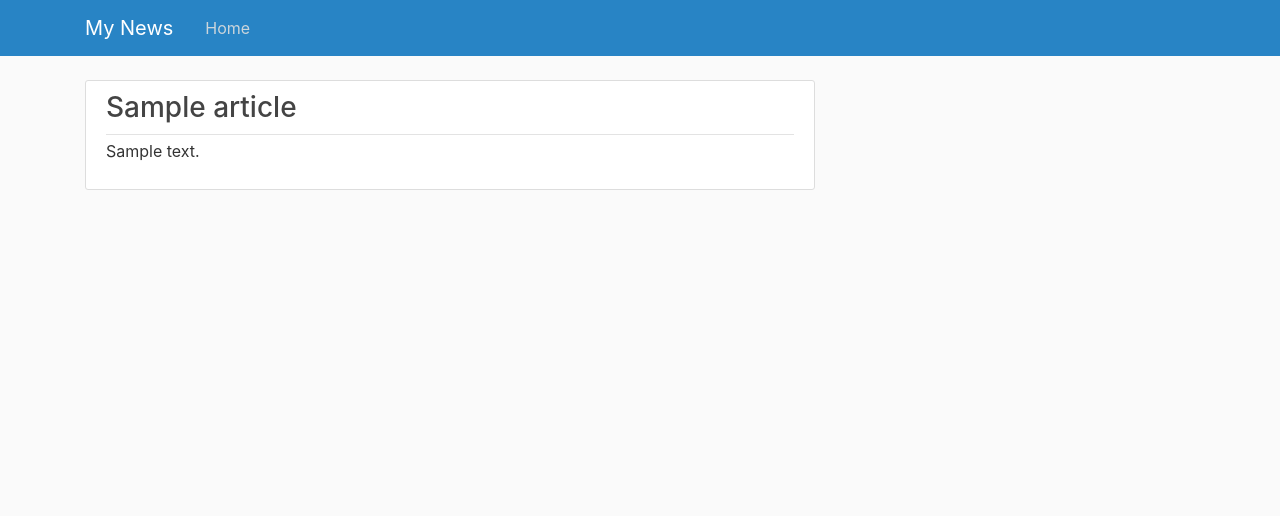
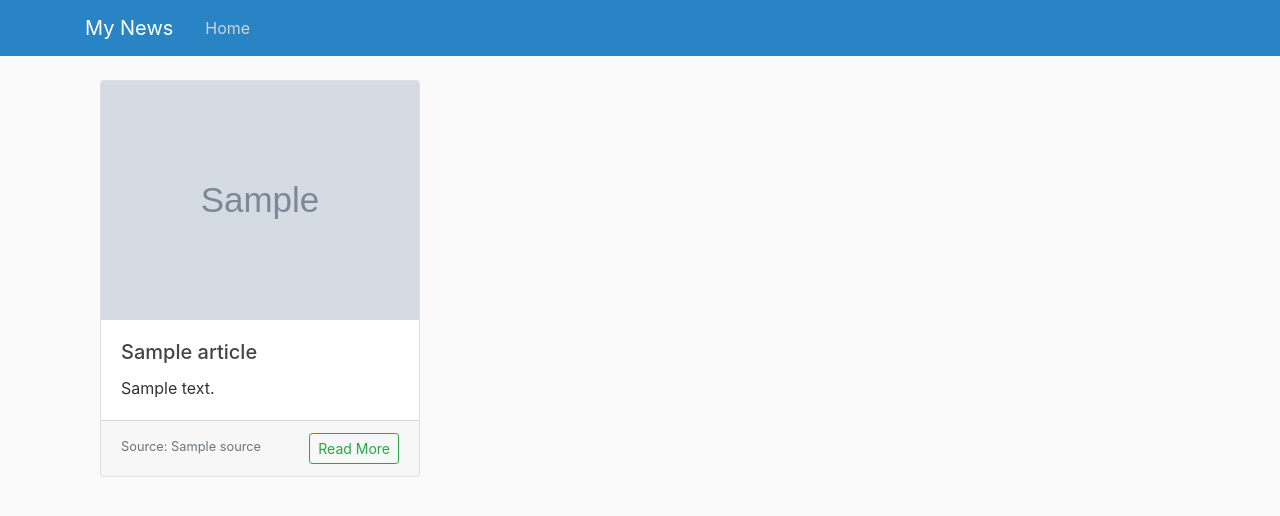
Before and after one commit to MohiuddinSumon/mynews, a Django app: template templates/news/home.html in a window 1280 px wide. Shown: the top 516 px of the page. Run offline with Django 3.2, Linux system fonts and the light colour scheme; the template is opened without the code that fills it: most values are stand-ins (such as "Sample title", 1, 10 or a date in 2020); grey boxes marked "Sample" are stand-in pictures; some libraries are stand-ins or nearby versions.

Commit message:
bootstraping, read more
added card based bootstraping for articles,clicking read more will open the news in new tab

```diff
--- a/news/static/news/main.css
+++ b/news/static/news/main.css
@@ -36,49 +36,24 @@ ul {
   margin-bottom: 20px;
 }
 
-.article-title {
+.card-title {
   color: #444444;
 }
 
-a.article-title:hover {
+.card-title:hover {
   color: #428bca;
   text-decoration: none;
 }
 
-.article-content {
+.card-text {
   white-space: pre-line;
 }
 
-.article-img {
-  height: 65px;
-  width: 65px;
-  margin-right: 16px;
+.card .read-more:hover{
+    font-size: 14px;
 }
 
-.article-metadata {
-  padding-bottom: 1px;
-  margin-bottom: 4px;
-  border-bottom: 1px solid #e3e3e3
+.card:hover{
+    box-shadow: 8px 8px 8px 8px mediumspringgreen;
+    transform:scale(1.05);
 }
-
-.article-metadata a:hover {
-  color: #333;
-  text-decoration: none;
-}
-
-.article-svg {
-  width: 25px;
-  height: 25px;
-  vertical-align: middle;
-}
-
-.account-img {
-  height: 125px;
-  width: 125px;
-  margin-right: 20px;
-  margin-bottom: 16px;
-}
-
-.account-heading {
-  font-size: 2.5rem;
-}
--- a/templates/news/base.html
+++ b/templates/news/base.html
@@ -45,7 +45,7 @@
 
     <main role="main" class="container">
       <div class="row">
-        <div class="col-md-8">
+        <div class="col-md-12">
             <!-- Show the message comes from any message like register form-->
             {% if messages %}
                 {% for message in messages %}
--- a/templates/news/home.html
+++ b/templates/news/home.html
@@ -1,15 +1,25 @@
 {% extends 'news/base.html' %}
+{% load tz %}
 {% block content %}
-    <!-- this posts is the key of dictionary passed in render function-->
-    {% for article in articles %}
-        <article class="media content-section">
-          <div class="media-body">
-              <h3>{{ article.title }}</h3>
-            <div class="article-metadata">
+
+    <div class="container">
+        <div class="row">
+        {% for article in articles %}
+            <div class="col-md mb-3">
+                <div class="card h-100" style="width: 20rem;">
+                <img src="{{ article.urlToImage }}" class="card-img-top" alt="{{ article.source.name }}">
+                <div class="card-body">
+                  <h5 class="card-title">{{ article.title }}</h5>
+                  <p class="card-text">{{ article.description|truncatechars:150 }}</p>
+                </div>
+                <div class="card-footer">
+                    <small class="text-muted">Source: {{ article.source.name }}</small>
+                    <a class="btn btn-sm btn-outline-success float-right" target="_blank" href="{{ article.url }}"> Read More</a>
+                </div>
+          </div>
             </div>
-            <p class="article-content">{{ article.description }}</p>
-          </div>
-        </article>
-    {% endfor%}
+        {% endfor%}
+        </div>
+    </div>
 
 {% endblock content %}
```
